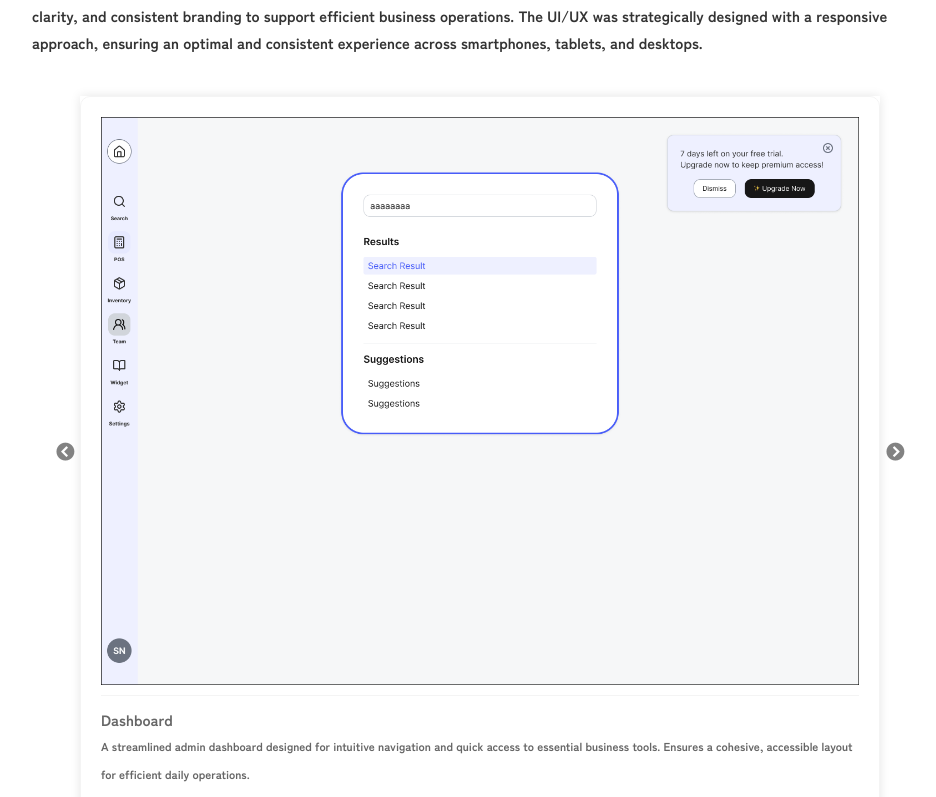
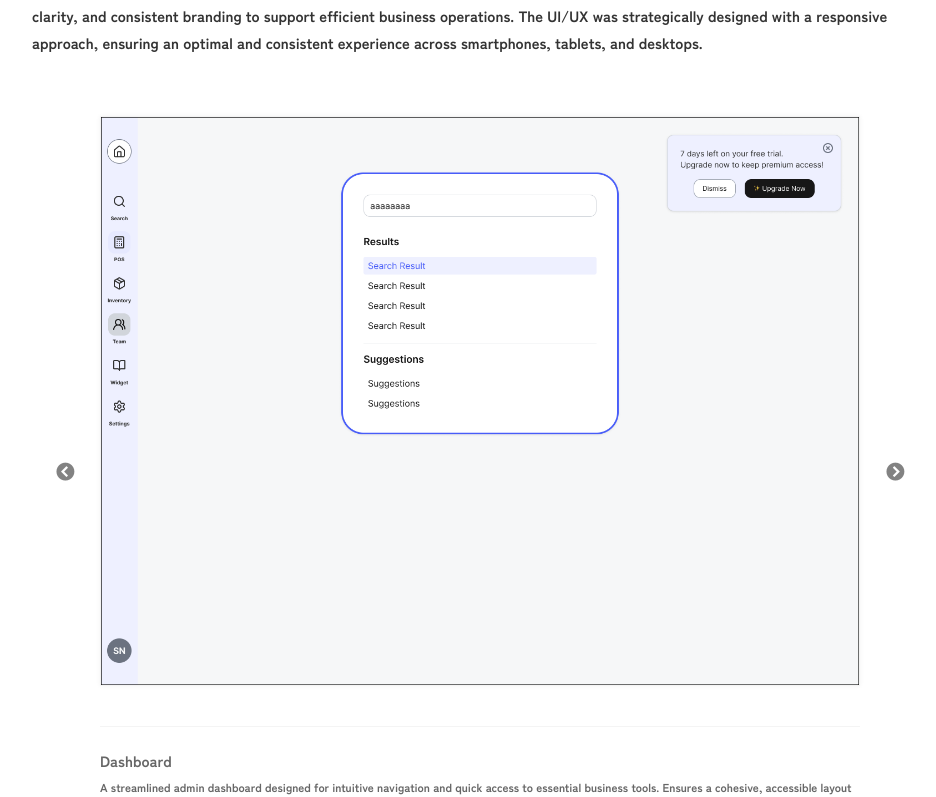
Before and after one commit to samidevjp/samidevjp.github.io, a React (Create React App) app: page / in a window 1280 px wide. Shown: the part 1943-2740 px from the top of the page, without its empty margins (160-1096 px from the left). Built offline with nearby package versions, Linux system fonts and the light colour scheme.

Commit message:
adjust style

```diff
--- a/src/assets/sass/_project.scss
+++ b/src/assets/sass/_project.scss
@@ -714,7 +714,6 @@
   width: 100%;
   max-width: 800px;
   margin: 0 auto;
-  box-shadow: 0 0 10px rgba(0, 0, 0, 0.1);
   .slick-slider,
   .slick-list,
   .slick-track {
@@ -733,7 +732,6 @@
   }
 
   &__item {
-    border: 1px solid $gray-lightest;
     border-radius: 10px;
     padding: 20px;
 
@@ -741,12 +739,15 @@
       width: 100%;
       height: auto;
       display: block;
+      border: 1px solid $gray-lightest;
+      // border-radius: 20px;
+      box-shadow: 0 0 5px rgba(0, 0, 0, 0.05);
     }
   }
 
   &__cap {
-    margin-top: 10px;
-    padding-top: 10px;
+    margin-top: 40px;
+    padding-top: 20px;
     border-top: 1px solid $gray-lightest;
   }
 }
```
